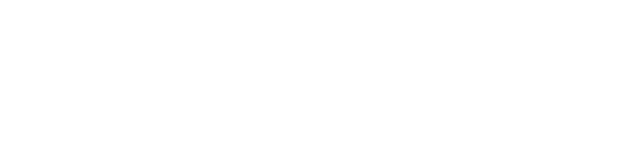
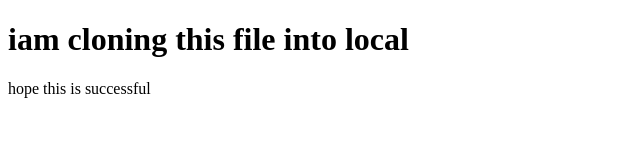
Before and after one commit to IshakhKhan/my-project, a plain HTML site: page index.html in a window 1280 px wide. Shown: the whole page, without its empty margins (0-640 px from the left). Drawn offline with Linux system fonts and the light colour scheme.

Commit message:
index.html

```diff
--- a/index.html
+++ b/index.html
@@ -6,6 +6,7 @@
     <title>Document</title>
 </head>
 <body>
-
+    <h1>iam cloning this file into local</h1>
+    <p>hope this is successful</p>
 </body>
 </html>
```
